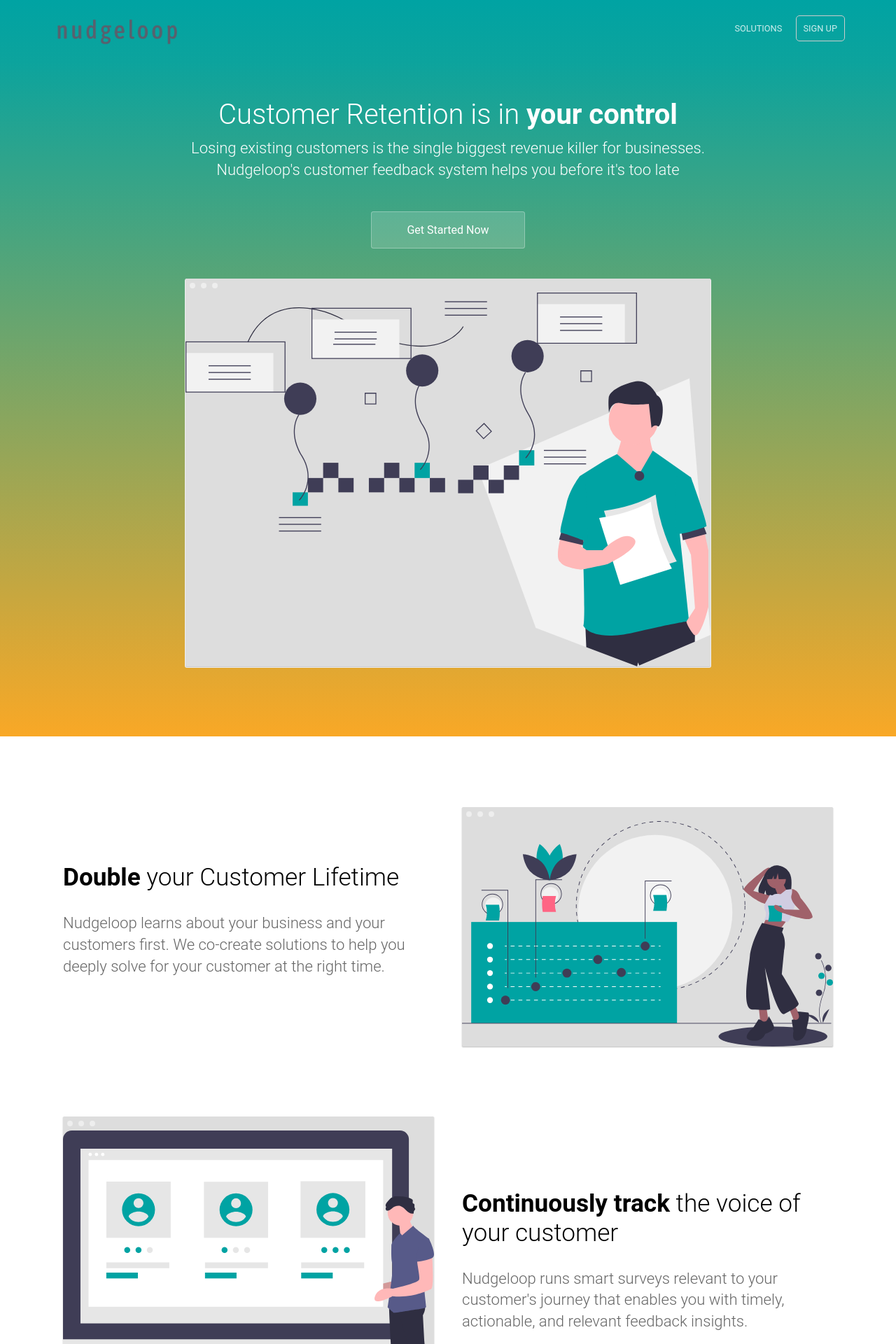
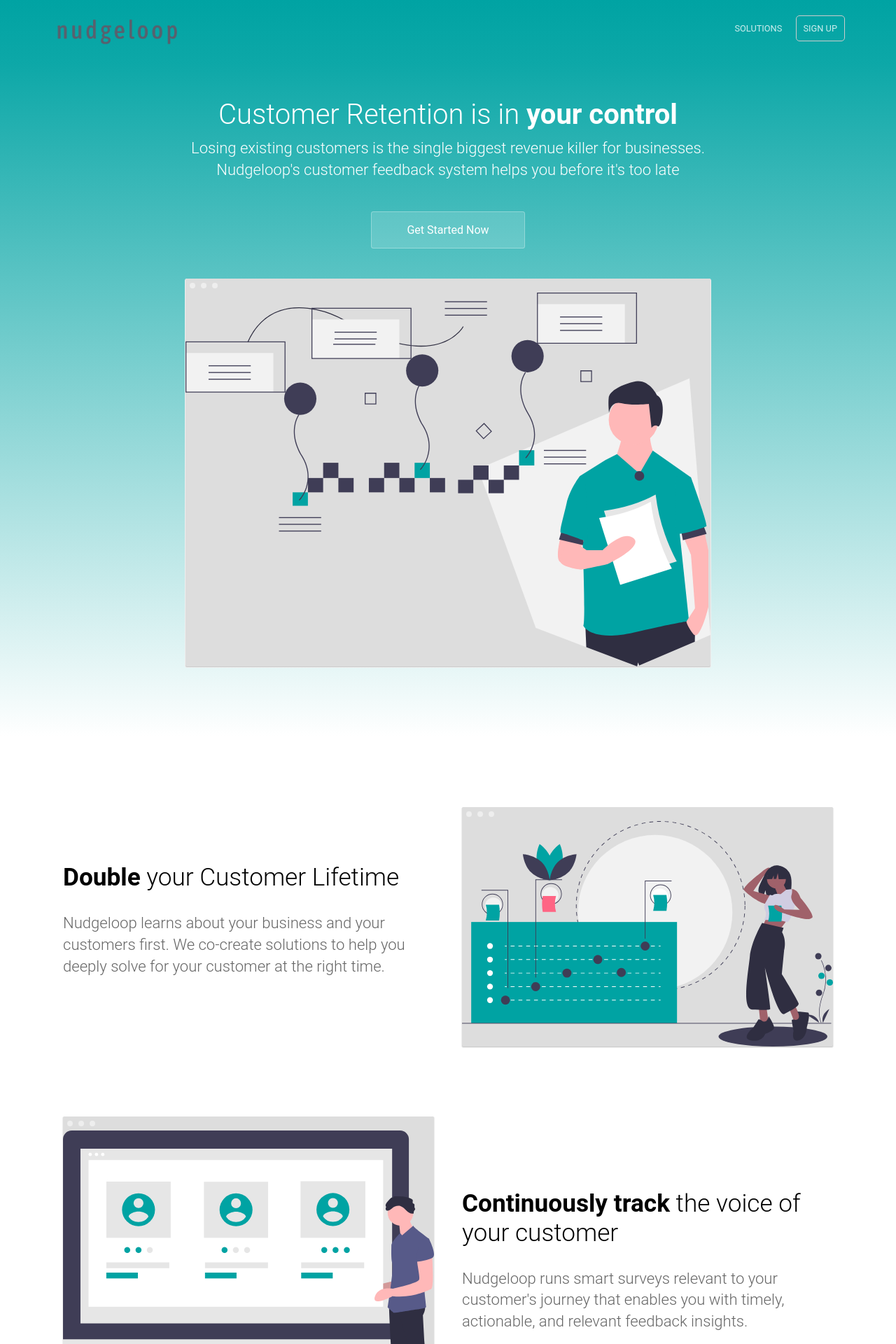
Before and after one commit to anilgeorge04/nudgeloop, a Jekyll site: the page built from index.html, in a window 1280 px wide. Shown: the top 1920 px of the page at 70% size. Built offline with Jekyll 4.4.1, drawn with Linux system fonts in a browser that asks for light colours.

Commit message:
update secondary color
- made it white from yellow
- changed CTA color to move from top to bottom in gradient

```diff
--- a/_sass/landing-page.scss
+++ b/_sass/landing-page.scss
@@ -1,5 +1,5 @@
 .bottom-cta {
-	background: linear-gradient(to bottom, $brand-color 0%, $middle-gradient-color 100%);
+	background: linear-gradient(to top, $middle-gradient-color 25%, $secondary-brand-color 100%) no-repeat $brand-color;
 	color: #fff;
 	text-align: center;
 	margin: 0;
@@ -34,7 +34,7 @@
 .hero {
 	color: #ffffff;
 	text-align: center;
-	background: linear-gradient(to bottom, $middle-gradient-color 0%, $secondary-brand-color 100%) no-repeat #a05fb7;
+	background: linear-gradient(to bottom, $middle-gradient-color 0%, $secondary-brand-color 100%) no-repeat $brand-color;
 	padding-top: 50px;
 
 	p {
--- a/_sass/variables.scss
+++ b/_sass/variables.scss
@@ -1,5 +1,5 @@
 $brand-color: #00a3a3;
-$secondary-brand-color: #f9a826;
+$secondary-brand-color: #ffffff;
 $middle-gradient-color: mix($brand-color, $secondary-brand-color, 95%);
 
 // Breakpoints
```
